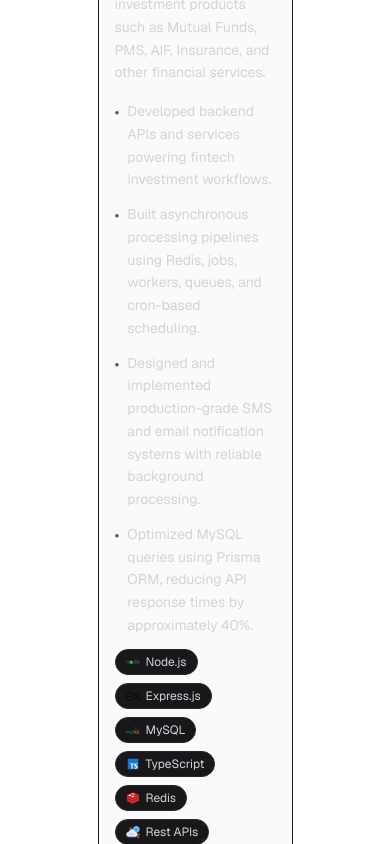
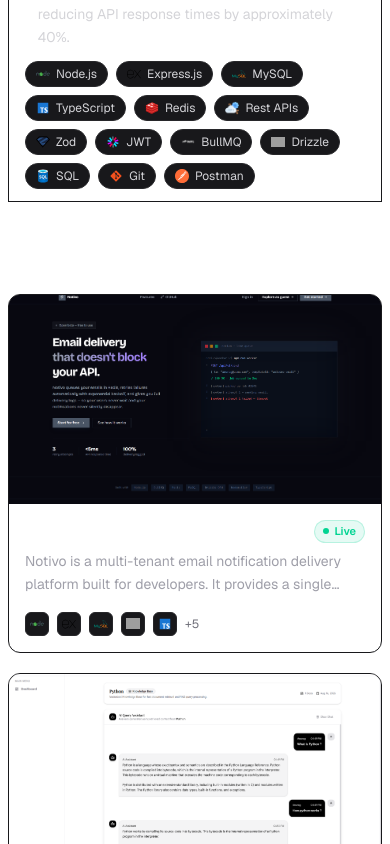
Before and after one commit to anurag-prajapati34/Portfolio, a Next.js app: page / in a window 390 px wide. Shown: the part 1000-1844 px from the top of the page. Built offline with nearby package versions, Linux system fonts and the light colour scheme; grey boxes are pictures that could not be loaded.

Commit message:
refactor: layout responsiveness

```diff
--- a/app/layout.tsx
+++ b/app/layout.tsx
@@ -1,7 +1,6 @@
 import type { Metadata } from "next";
 import { Geist, Geist_Mono } from "next/font/google";
 import "./globals.css";
-import ClientWrapper from "@/components/ChildWrapper";
 
 const geistSans = Geist({
   variable: "--font-geist-sans",
@@ -25,7 +24,7 @@
       className={`${geistSans.variable} ${geistMono.variable} h-full antialiased`}
     >
       <body className="min-h-full flex flex-col">
-        <ClientWrapper>{children}</ClientWrapper>
+        {children}
       </body>
     </html>
   );
--- a/app/page.tsx
+++ b/app/page.tsx
@@ -1,12 +1,18 @@
 import Articles from "@/components/Articles";
+import Certifications from "@/components/Certifications";
 import Experience from "@/components/Experience";
+import { LeftSidebar } from "@/components/LeftSidebar";
 import Profile from "@/components/Profile";
 import Projects from "@/components/Projects";
+import { RightSidebar } from "@/components/RightSidebar";
 import Skills from "@/components/Skills";
 
 export default function Home() {
   return (
-    <div className="w-full flex flex-col flex-1 items-center justify-center bg-zinc-50 font-sans dark:bg-black gap-4 mb-12">
+    <div className="w-full flex h-full relative">
+
+      <div className="w-1/4 lg:block hidden"> <LeftSidebar /> </div>
+      <div className="flex-1 flex flex-col min-w-0 overflow-y-auto px-2 pb-2">
         <Profile />
         <Experience />
         <Projects />
@@ -14,6 +20,9 @@
 
         <Articles />
         {/* <Certifications /> */}
+      </div>
+      <div className="w-1/4 lg:block hidden"> <RightSidebar /> </div>
+
 
     </div>
   );
--- a/components/Experience.tsx
+++ b/components/Experience.tsx
@@ -1,53 +1,9 @@
 // Experience.tsx
-import liveintechlogo from '@/public/images/liveintech_venturestudio_logo.jpg';
+import { experiences } from '@/data/experiences';
 import { ExperienceCard } from "./ExperienceCard";
 import { SectionHeading } from "./SectionHeading";
-import { Icons } from '@/public';
 export default function Experience() {
-    const experiences = [
-        {
-            company: "Liveintech (LivIntuitions Technologies)",
-            role: "Software Engineer (Backend)",
-            startDate: "2025-07-01",
-            companyLogo: liveintechlogo,
-            location: "Bangalore, India",
-            isCurrent: false,
-            endDate: "2026-08-03",
-            description: "Built scalable backend systems for a fintech wealth management platform supporting investment products such as Mutual Funds, PMS, AIF, Insurance, and other financial services.",
-            technologies: [
-                {
-                    name: "Node.js",
-                    logo: Icons.nodeIcon,
-                },
-                {
-                    name: "Express.js",
-                    logo: Icons.expressIcon,
-                },
-                {
-                    name: "MySQL",
-                    logo: Icons.mysqlIcon,
-                },
-                {
-                    name: "TypeScript",
-                    logo: Icons.tsIcon,
-                },
-                {
-                    name: "Redis",
-                    logo: Icons.redisIcon,
-                },
-                {
-                    name: "Rest APIs",
-                    logo: Icons.restAPiIcon,
-                },
-            ],
-            highlights: [
-                "Developed backend APIs and services powering fintech investment workflows.",
-                "Built asynchronous processing pipelines using Redis, jobs, workers, queues, and cron-based scheduling.",
-                "Designed and implemented production-grade SMS and email notification systems with reliable background processing.",
-                "Optimized MySQL queries using Prisma ORM, reducing API response times by approximately 40%."
-            ],
-        },
-    ];
+
 
     return (
         <div id="experience" className="w-full text-white font-sans text-start mt-8">
--- a/components/LeftSidebar.tsx
+++ b/components/LeftSidebar.tsx
@@ -70,7 +70,7 @@
     };
 
     return (
-        <div className="w-1/4 flex justify-end py-48 px-10 relative">
+        <div className="w-full flex justify-end py-48 px-10 relative">
             <div className="fixed">
                 <nav className="relative pl-4 w-40">
                     <p className="text-zinc-600 text-[11px] font-semibold tracking-widest mb-4">
--- a/components/RightSidebar.tsx
+++ b/components/RightSidebar.tsx
@@ -20,7 +20,7 @@
 
 export const RightSidebar = () => {
     return (
-        <div className="w-1/4 flex justify-start py-48 px-10 relative">
+        <div className="flex justify-start py-48 px-10 relative">
             <div className="fixed w-64   px-4 py-3">
                 <p className="text-zinc-600 text-[11px] font-semibold tracking-widest mb-4">
                     CONNECT
--- /dev/null
+++ b/data/experiences.ts
@@ -0,0 +1,75 @@
+import { Icons, Images } from "@/public";
+
+export const experiences = [
+  {
+    company: "Liveintech (LivIntuitions Technologies)",
+    role: "Software Engineer (Backend)",
+    startDate: "2025-07-01",
+    companyLogo: Images.liveIntechLogoImage,
+    location: "Bangalore, India",
+    isCurrent: false,
+    endDate: "2026-08-03",
+    description:
+      "Built scalable backend systems for a fintech wealth management platform supporting investment products such as Mutual Funds, PMS, AIF, Insurance, and other financial services.",
+    technologies: [
+      {
+        name: "Node.js",
+        logo: Icons.nodeIcon,
+      },
+      {
+        name: "Express.js",
+        logo: Icons.expressIcon,
+      },
+      {
+        name: "MySQL",
+        logo: Icons.mysqlIcon,
+      },
+      {
+        name: "TypeScript",
+        logo: Icons.tsIcon,
+      },
+      {
+        name: "Redis",
+        logo: Icons.redisIcon,
+      },
+      {
+        name: "Rest APIs",
+        logo: Icons.restAPiIcon,
+      },
+      {
+        name: "Zod",
+        logo: Icons.zodIcon,
+      },
+      {
+        name: "JWT",
+        logo: Icons.jwtIcon,
+      },
+      {
+        name: "BullMQ",
+        logo: Icons.bullmqIcon,
+      },
+      {
+        name: "Drizzle",
+        logo: Icons.drizzleIcon,
+      },
+      {
+        name: "SQL",
+        logo: Icons.sqlIcon,
+      },
+      {
+        name: "Git",
+        logo: Icons.gitIcon,
+      },
+      {
+        name: "Postman",
+        logo: Icons.postmanIcon,
+      },
+    ],
+    highlights: [
+      "Developed backend APIs and services powering fintech investment workflows.",
+      "Built asynchronous processing pipelines using Redis, jobs, workers, queues, and cron-based scheduling.",
+      "Designed and implemented production-grade SMS and email notification systems with reliable background processing.",
+      "Optimized MySQL queries using Prisma ORM, reducing API response times by approximately 40%.",
+    ],
+  },
+];
--- a/public/index.ts
+++ b/public/index.ts
@@ -76,6 +76,8 @@
 import collabx4Image from "./images/projects/collabx-4.png";
 import collabx5Image from "./images/projects/collabx-5.png";
 import collabx6Image from "./images/projects/collabx-6.png";
+
+import liveIntechLogoImage from "./images/liveintech_venturestudio_logo.jpg";
 export const Icons = {
   reactIcon,
   nodeIcon,
@@ -158,4 +160,6 @@
   collabx4Image,
   collabx5Image,
   collabx6Image,
+
+  liveIntechLogoImage,
 };
```
Lines whose indentation alone changed are shown as unchanged.
